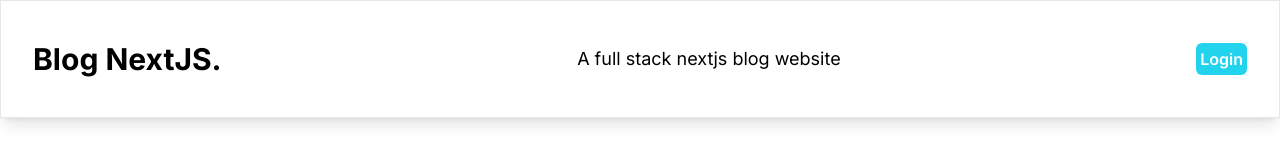
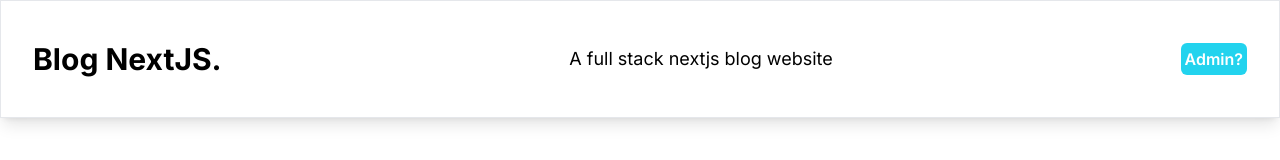
Before and after one commit to stefanpython/blog-fullstack-nextjs, a Next.js app: page /login in a window 1280 px wide. Shown: the top 160 px of the page. Built offline with nearby package versions, Linux system fonts and the light colour scheme; no server answers.

Commit message:
Add readme.md

```diff
--- a/components/AdminLogin.tsx
+++ b/components/AdminLogin.tsx
@@ -27,6 +27,7 @@ export default function AdminLogin() {
       }
 
       router.replace("/");
+      router.refresh();
     } catch (error) {
       console.log(error);
     }
--- a/components/Navbar.tsx
+++ b/components/Navbar.tsx
@@ -37,7 +37,7 @@ export default function Navbar() {
         ) : (
           <Link href="/login">
             <button className="bg-cyan-400 p-1 text-white font-semibold rounded-md">
-              Login
+              Admin?
             </button>
           </Link>
         )}
```
Also changed, not shown: 1 other file (tests, documents, lock files or other folders).
